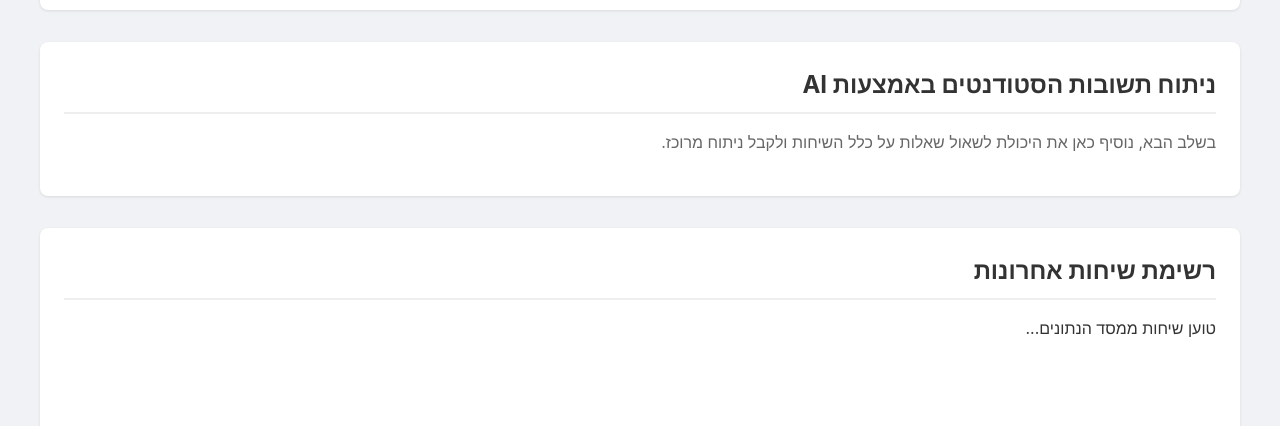
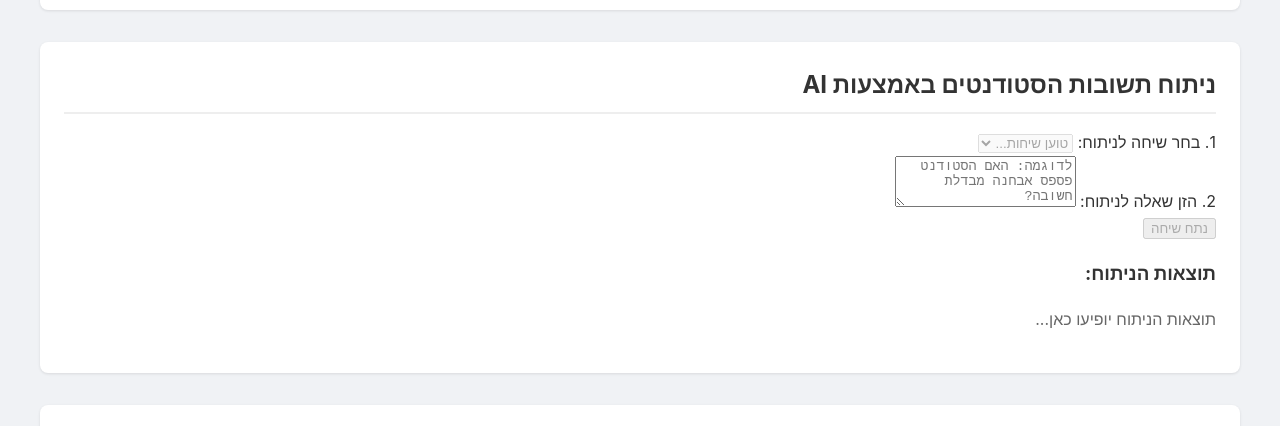
Before and after one commit to uditze/educational-dashboard-repo, a plain HTML site: page public/index.html in a window 1280 px wide. Shown: the part 329-755 px from the top of the page. Drawn offline with Linux system fonts and the light colour scheme; no server answers.

Commit message:
Update index.html

```diff
--- a/public/index.html
+++ b/public/index.html
@@ -22,8 +22,26 @@
 
         <section id="analysis-container">
             <h2>ניתוח תשובות הסטודנטים באמצעות AI</h2>
-            <p>בשלב הבא, נוסיף כאן את היכולת לשאול שאלות על כלל השיחות ולקבל ניתוח מרוכז.</p>
-            </section>
+            <div id="analysis-controls">
+                <div class="control-group">
+                    <label for="conversation-select">1. בחר שיחה לניתוח:</label>
+                    <select id="conversation-select" disabled>
+                        <option>טוען שיחות...</option>
+                    </select>
+                </div>
+                <div class="control-group">
+                    <label for="analysis-question">2. הזן שאלה לניתוח:</label>
+                    <textarea id="analysis-question" rows="3" placeholder="לדוגמה: האם הסטודנט פספס אבחנה מבדלת חשובה?"></textarea>
+                </div>
+                <button id="analyze-btn" disabled>נתח שיחה</button>
+            </div>
+            <div id="analysis-response-container">
+                <h3>תוצאות הניתוח:</h3>
+                <div id="analysis-response-area">
+                    <p class="placeholder">תוצאות הניתוח יופיעו כאן...</p>
+                </div>
+            </div>
+        </section>
 
         <section id="conversations-section">
             <h2>רשימת שיחות אחרונות</h2>
```
